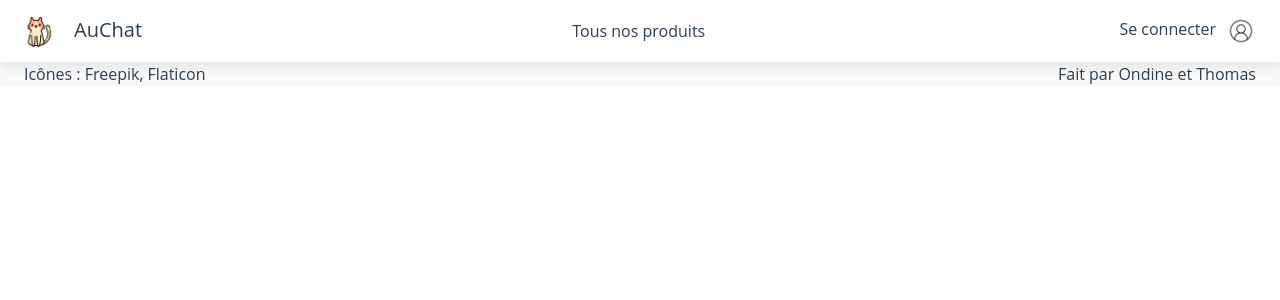
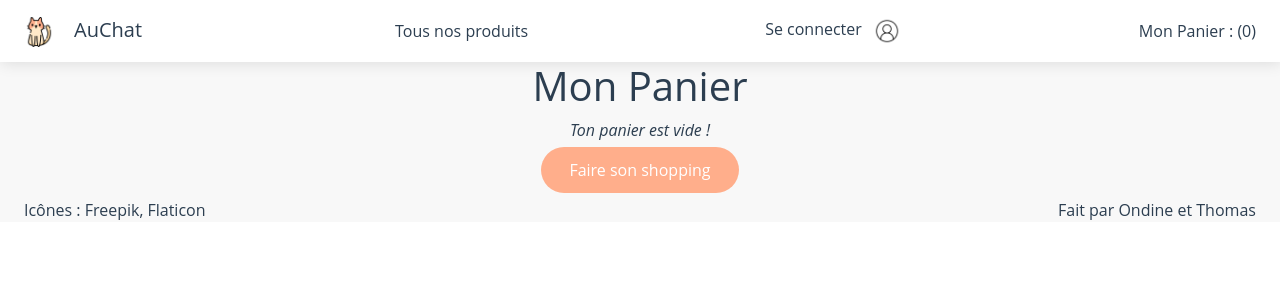
Before and after one commit to thenriet/auchat-client, a Vue app: page /cart in a window 1280 px wide. Shown: the top 300 px of the page. Built offline with nearby package versions, Linux system fonts and the light colour scheme.

Commit message:
Add to cart ok

```diff
--- /dev/null
+++ b/src/components/Cart.vue
@@ -0,0 +1,90 @@
+<template>
+  <div class="cart">
+    <h1 class="title">Mon Panier</h1>
+    <div v-show="!products.length">
+      <p>
+        <i>Ton panier est vide !</i>
+      </p>
+
+      <div>
+        <router-link class="btn-card" to="/products"
+          >Faire son shopping</router-link
+        >
+      </div>
+    </div>
+    <table class="table is-striped" v-show="products.length">
+      <thead>
+        <tr>
+          <td>Article</td>
+          <td>Prix</td>
+          <td></td>
+        </tr>
+      </thead>
+      <tbody>
+        <tr v-for="p in products">
+          <td>{{ p.title }}</td>
+          <td>${{ p.price }}</td>
+          <td>
+            <a href="#" class="btn-card" @click="removeFromCart(p)">
+              Supprimer
+            </a>
+          </td>
+        </tr>
+        <tr>
+          <td><b>Total:</b></td>
+          <td></td>
+          <td>
+            <b>${{ total }}</b>
+          </td>
+        </tr>
+      </tbody>
+    </table>
+    <p>
+      <a href="#" v-show="products.length" class="btn-card" @click="checkout">
+        Payer
+      </a>
+    </p>
+  </div>
+</template>
+
+<script>
+import { mapGetters } from "vuex";
+export default {
+  name: "Cart",
+  data() {
+    return {};
+  },
+  computed: {
+    ...mapGetters({
+      products: "cartProducts",
+    }),
+    total() {
+      return this.products.reduce((acc, cur) => acc + cur.price, 0);
+    },
+  },
+  methods: {
+    checkout() {
+      alert("Pay us $" + this.total);
+    },
+    removeFromCart(p) {
+      this.$store.commit("removeFromCart", p);
+    },
+  },
+};
+</script>
+
+<style>
+.btn-card {
+  background-color: #ffae8b;
+  border-radius: 24px;
+  padding-top: 12px;
+  padding-bottom: 12px;
+  padding-left: 28px;
+  padding-right: 28px;
+  color: white !important;
+  border: none;
+  text-decoration: none;
+  cursor: pointer;
+  left: 33%;
+}
+</style>
--- a/src/components/NavBar.vue
+++ b/src/components/NavBar.vue
@@ -43,6 +43,14 @@
           />
         </li>
       </div>
+
+      <div class="navbar-nav mr-auto">
+        <li class="nav-item">
+          <router-link to="/cart" class="nav-link"
+            >Mon Panier : <span> ({{ itemsInCart }})</span></router-link
+          >
+        </li>
+      </div>
     </nav>
   </div>
 </template>
@@ -56,9 +64,16 @@ export default {
   async created() {
     this.username = this.$store.getters.getUser.name;
   },
+  // mounted() {
+  //   this.$store.dispatch("getProducts");
+  // },
   computed: {
     getRole() {
       return this.$store.getters.getRole;
+    },
+    itemsInCart() {
+      let cart = this.$store.getters.cartProducts;
+      return cart.length;
     },
   },
   methods: {
--- a/src/components/ProductsItem.vue
+++ b/src/components/ProductsItem.vue
@@ -15,7 +15,11 @@
         </p>
         <p class="card-text">{{ product.price }} €</p>
         <p class="card-text">{{ product.weight }} kg</p>
-
+        <div v-if="routeName === 'products-item'">
+          <a href="#" @click="addToCart(product)" class="btn-card">
+            Ajouter au panier
+          </a>
+        </div>
         <div class="card-admin" v-if="role && routeName === 'products-item'">
           <div class="card-modif my-4">
             <router-link
@@ -59,6 +63,11 @@
             type="button"
             >Détails</router-link
           >
+          <div class="add-cart">
+            <a href="#" @click="addToCart(product)" class="btn-card">
+              Ajouter au panier
+            </a>
+          </div>
         </div>
       </div>
     </div>
@@ -81,7 +90,6 @@
         </p>
         <p class="card-text">{{ currentProduct.price }} €</p>
         <p class="card-text">{{ currentProduct.weight }} kg</p>
-
         <div class="card-admin" v-if="role && routeName === 'products-item'">
           <div class="card-modif my-4">
             <router-link
@@ -120,6 +128,7 @@
 </template>
 <script>
 import ProductsDataService from "@/services/ProductsDataService";
+// import { mapGetters, mapActions } from "vuex";
 
 export default {
   name: "productsItem",
@@ -142,10 +151,15 @@ export default {
       : this.getProduct(this.$route.params.id);
   },
   computed: {
+    // ...mapGetters({
+    //   products: "allProducts",
+    //   length: "getNumberOfProducts",
+    // }),
     routeName() {
       return this.$route.name;
     },
   },
+
   methods: {
     getProduct: async function (id) {
       try {
@@ -155,6 +169,9 @@ export default {
       } catch (err) {
         console.log(err);
       }
+    },
+    addToCart(product) {
+      this.$store.commit("addToCart", product);
     },
     showModal() {
       this.$refs["my-modal"].show();
@@ -208,9 +225,7 @@ a {
 .card-text {
   min-height: 30px;
 }
-</style>
 
-<style scoped>
 .btn-card {
   background-color: #ffae8b;
   border-radius: 24px;
@@ -228,4 +243,8 @@ a {
 p:nth-of-type(1) {
   min-height: 60px;
 }
+
+.add-cart {
+  padding: 20px;
+}
 </style>
--- a/src/components/ProductsList.vue
+++ b/src/components/ProductsList.vue
@@ -21,7 +21,6 @@
 <script>
 import ProductsDataService from "../services/ProductsDataService";
 import ProductsItem from "./ProductsItem.vue";
-
 export default {
   data: () => {
     return {
--- /dev/null
+++ b/src/mutation-types.js
@@ -0,0 +1 @@
+export const ADD_TO_CART = "ADD_TO_CART";
--- a/src/router.js
+++ b/src/router.js
@@ -5,6 +5,7 @@ import ProductsList from "./components/ProductsList";
 import AddProduct from "./components/AddProduct";
 import LoginPage from "./components/LoginPage";
 import UpdateProduct from "./components/UpdateProduct";
+import Cart from "./components/Cart";
 import Store from "./store";
 
 export default new Router({
@@ -46,5 +47,6 @@ export default new Router({
       name: "login",
       component: LoginPage,
     },
+    { path: "/cart", component: Cart },
   ],
 });
--- a/src/store.js
+++ b/src/store.js
@@ -1,14 +1,19 @@
 import Vue from "vue";
 import Vuex from "vuex";
 import Axios from "axios";
+import * as types from "./mutation-types";
+import ProductsDataService from "./services/ProductsDataService";
 import createPersistedState from "vuex-persistedstate";
 Vue.use(Vuex);
 const getDefaultState = () => {
   return {
     token: "",
     user: {},
+    added: [],
+    products: [],
   };
 };
+
 export default new Vuex.Store({
   strict: true,
   plugins: [createPersistedState()],
@@ -23,6 +28,14 @@ export default new Vuex.Store({
     getRole: (state) => {
       return state.user.role;
     },
+    allProducts: (state) => state.products,
+    getNumberOfProducts: (state) =>
+      state.products ? state.products.length : 0,
+    cartProducts: (state) => {
+      return state.added;
+      // // console.log(state.added);
+      // return state.added, quantity;
+    },
   },
   mutations: {
     SET_TOKEN: (state, token) => {
@@ -34,8 +47,46 @@ export default new Vuex.Store({
     RESET: (state) => {
       Object.assign(state, getDefaultState());
     },
+    addToCart(state, payload) {
+      // console.log(payload);
+      // const record = state.added.find((payload) => payload === payload);
+      // if (!record) {
+      //   state.added.push({
+      //     payload,
+      //     quantity: 1,
+      //   });
+      // } else {
+      //   record.quantity++;
+      // }
+      state.added.push(payload);
+    },
+    removeFromCart(state, p) {
+      state.added.splice(p, 1);
+    },
+    // [types.ADD_TO_CART](state, { id }) {
+    //   const record = state.added.find((p) => p.id === id);
+    //   if (!record) {
+    //     state.added.push({
+    //       id,
+    //       quantity: 1,
+    //     });
+    //   } else {
+    //     record.quantity++;
+    //   }
+    setProducts(state, payload) {
+      state.products = payload;
+    },
   },
   actions: {
+    async getProducts(state) {
+      try {
+        let res = await ProductsDataService.getAll();
+        const prods = await res.data.data;
+        state.commit("setProducts", prods);
+      } catch (err) {
+        console.log(err);
+      }
+    },
     login: ({ commit, dispatch }, { token, user }) => {
       commit("SET_TOKEN", token);
       commit("SET_USER", user);
@@ -44,6 +95,11 @@ export default new Vuex.Store({
     },
     logout: ({ commit }) => {
       commit("RESET", "");
+      // },
+      // addToCart({ commit }, product) {
+      //   commit(types.ADD_TO_CART, {
+      //     id: product._id,
+      //   });
     },
   },
 });
```
